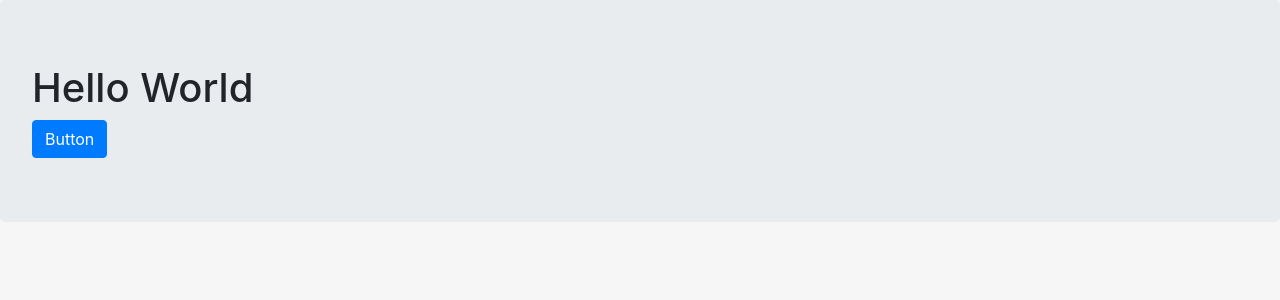
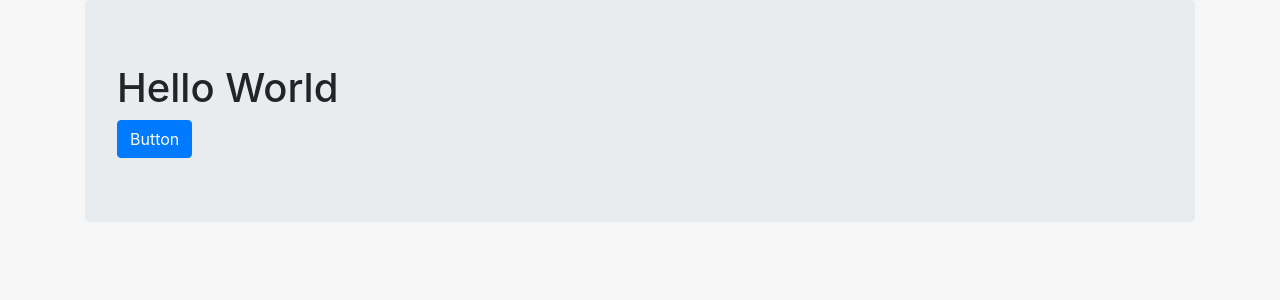
Before and after one commit to tpokora/python-training, a Django app: page / in a window 1280 px wide. Shown: the top 300 px of the page. Run offline with Django 3.2, Linux system fonts and the light colour scheme; some libraries are stand-ins or nearby versions.

Commit message:
#3 Home page layout

```diff
--- a/core/templates/home/index.html
+++ b/core/templates/home/index.html
@@ -13,16 +13,17 @@
 
 <head>
     <title>Home Page - training-python</title>
-    <meta charset="utf-8" />
+    <meta charset="utf-8"/>
 </head>
 
 <body class="body" style="background-color:#f6f6f6">
-<div class="jumbotron">
-    <h1>{{msg}}</h1>
+<div class="container">
+    <div class="jumbotron">
+        <h1>{{msg}}</h1>
         {% buttons %}
         <button class="btn btn-primary">Button</button>
         {% endbuttons %}
-    </form>
+    </div>
 </div>
 </body>
 
```
